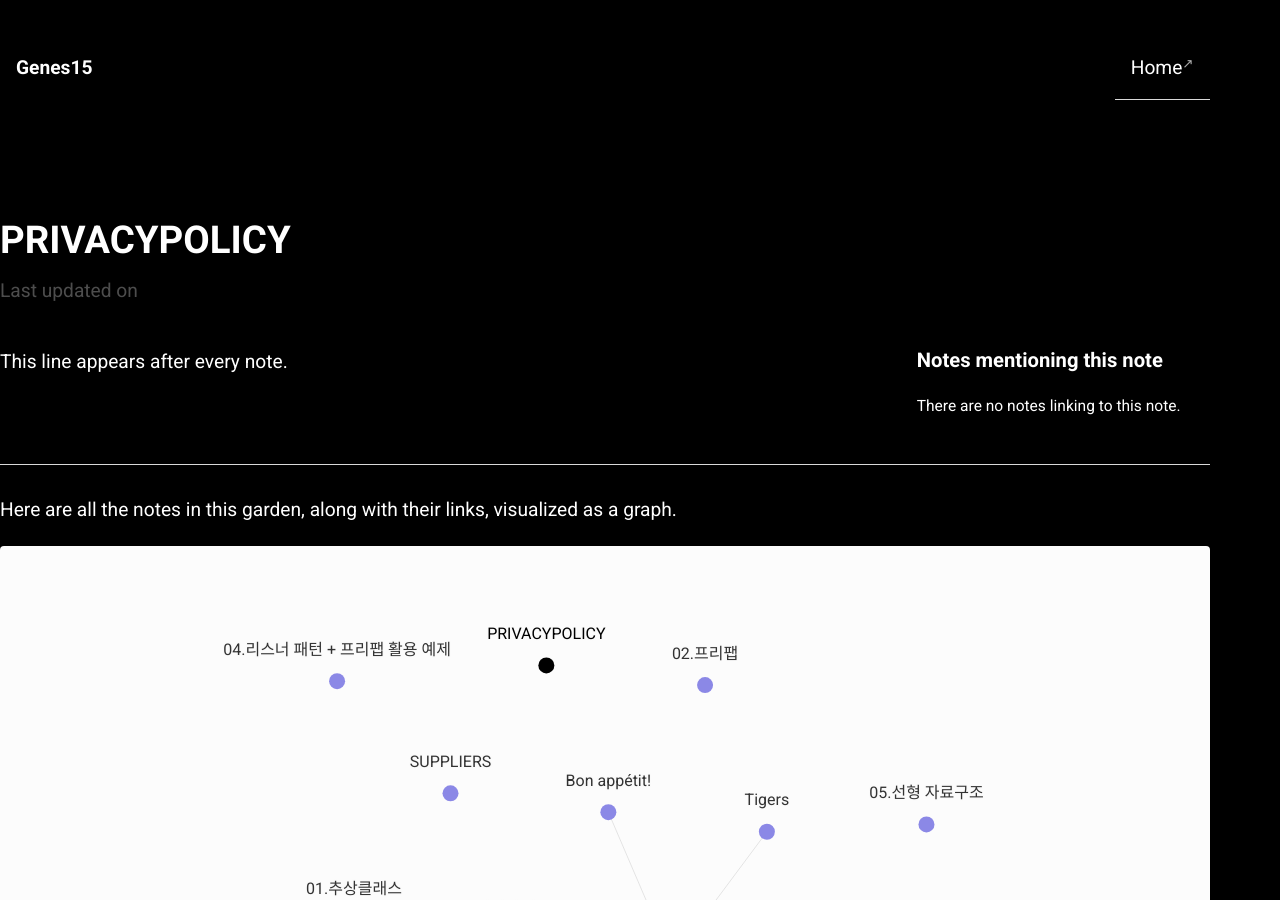
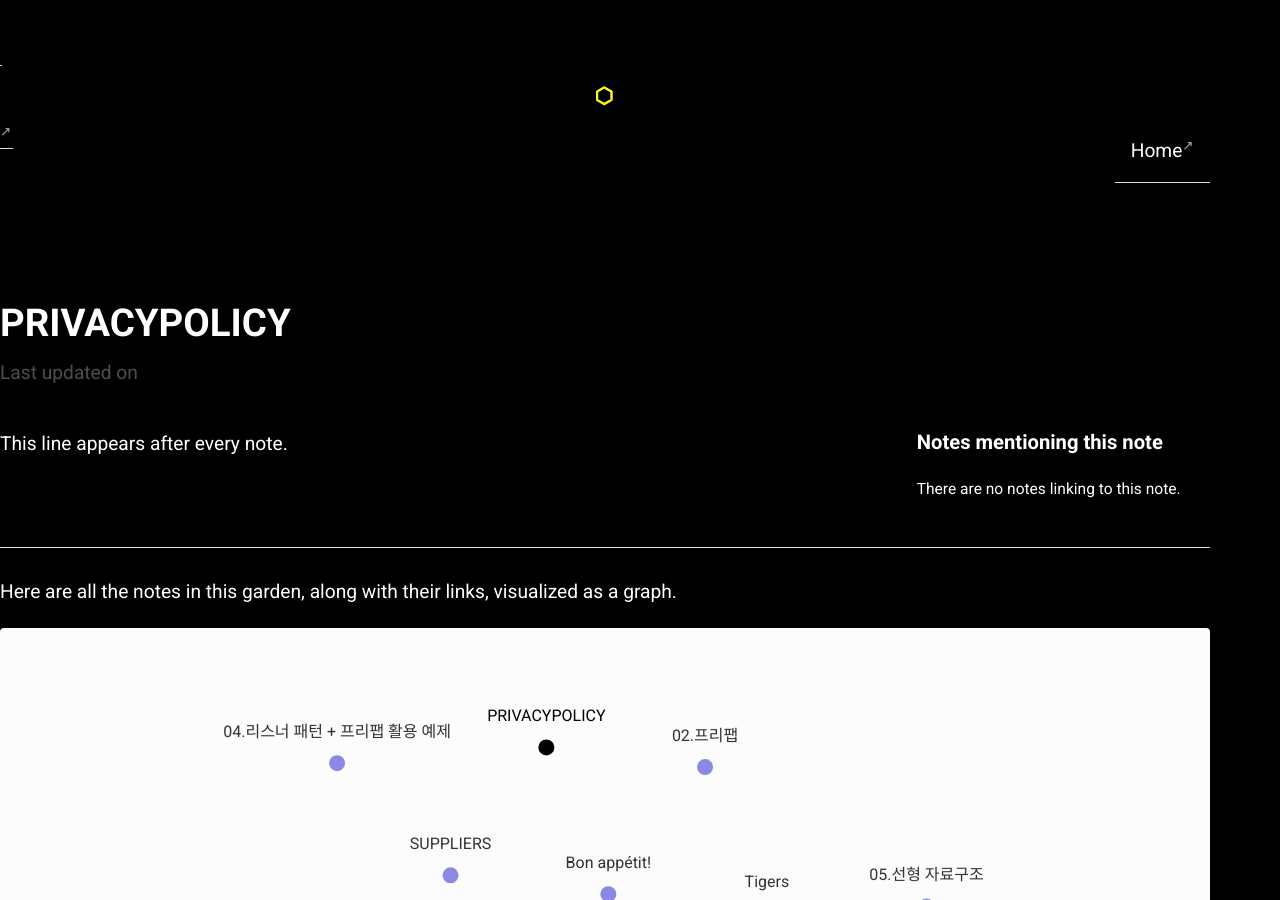
Before and after one commit to RED-SHA/Digitalgarden, a Jekyll site: the page built from _notes/PRIVACYPOLICY.md, in a window 1280 px wide and 900 px high. Built offline with Jekyll 4.4.1, drawn with Linux system fonts in a browser that asks for light colours.

Commit message:
Update nav.html

```diff
--- a/_includes/nav.html
+++ b/_includes/nav.html
@@ -1,5 +1,7 @@
 <nav style="background-color: black;">
-    <div class="banner-content">Genes15</div>
+    <a href="{{ site.baseurl }}/">
+        <img src="/assets/image_logo_bg_rm.png" alt="Genes15" style="height: 50px; vertical-align: middle;">
+    </a>
     <ul>
         <li><a href="#">Home</a>
             <div class="sub-menu">
```
